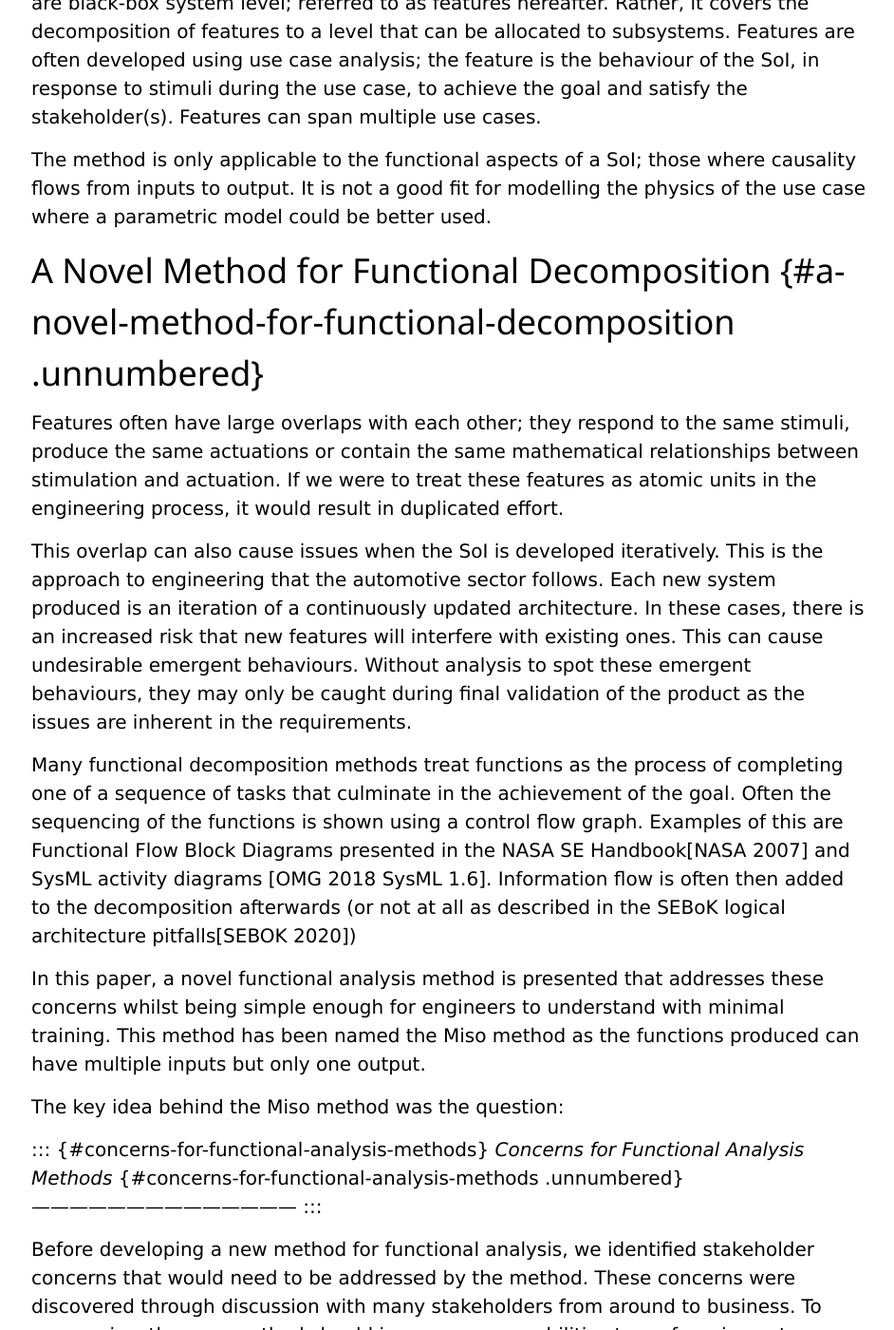
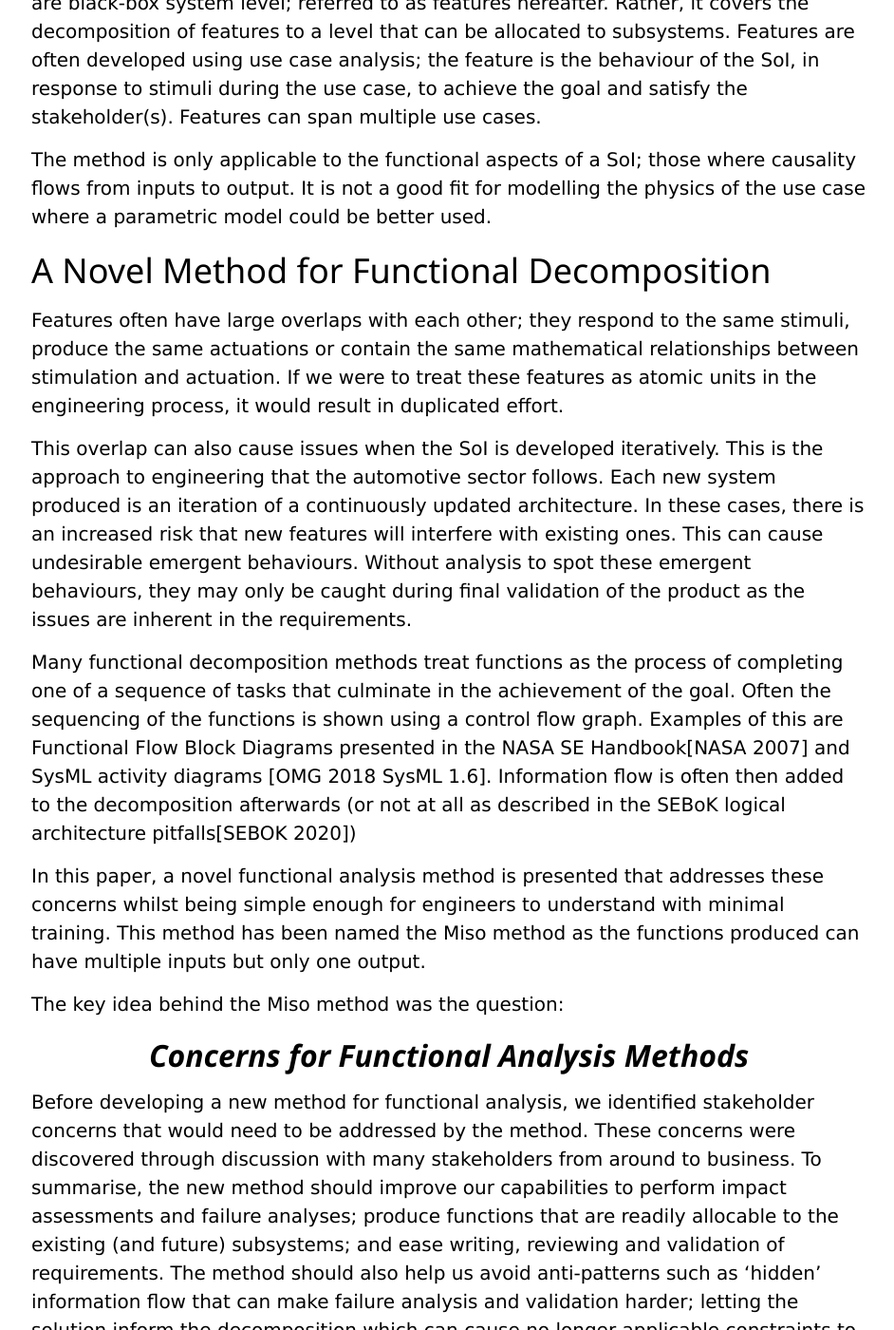
Before and after one commit to cathxrsis/cathxrsis.github.io, a Jekyll site: the page built from _posts/2021-11-30-Gaining-Composure.md, in a window 1280 px wide and 1400 px high, scrolled down 1728 px. Shown: the whole window at 95% size, without its empty margins (167-1109 px from the left). Built offline with Jekyll 4.4.1, drawn with Linux system fonts in a browser that asks for light colours; comment, search, counter and statistics services are not loaded; some of the changed text lies outside the part shown.

Commit message:
Rhizomatic phase

```diff
--- a/_posts/2021-11-30-Gaining-Composure.md
+++ b/_posts/2021-11-30-Gaining-Composure.md
@@ -40,7 +40,7 @@ allowed us to perform analyses to catch emergent behaviours of the
 feature; more easily perform failure analysis and gives us a standard
 "currency" with which to cascade requirements to subsystems.
 
-Introduction {#introduction .unnumbered}
+Introduction
 ============
 
 Performing a functional analysis for a system is a common step in the
@@ -70,7 +70,7 @@ where causality flows from inputs to output. It is not a good fit for
 modelling the physics of the use case where a parametric model could be
 better used.
 
-A Novel Method for Functional Decomposition {#a-novel-method-for-functional-decomposition .unnumbered}
+A Novel Method for Functional Decomposition
 ===========================================
 
 Features often have large overlaps with each other; they respond to the
@@ -105,10 +105,8 @@ output.
 
 The key idea behind the Miso method was the question:
 
-::: {#concerns-for-functional-analysis-methods}
-*Concerns for Functional Analysis Methods* {#concerns-for-functional-analysis-methods .unnumbered}
+*Concerns for Functional Analysis Methods*
 ------------------------------------------
-:::
 
 Before developing a new method for functional analysis, we identified
 stakeholder concerns that would need to be addressed by the method.
@@ -123,10 +121,8 @@ letting the solution inform the decomposition which can cause no longer
 applicable constraints to affect the requirements; and help avoid
 decomposition to the wrong level of abstraction.
 
-::: {#miso-functions}
-*Miso Functions* {#miso-functions .unnumbered}
+*Miso Functions*
 ----------------
-:::
 
 A sign of a good method is repeatability: two engineers with the same
 inputs, separated so they can't communicate, should produce the same
@@ -183,7 +179,6 @@ you an understanding of the 'size' of the computation a function
 represents (in rough big O notation) and can inform allocation if
 computing power is a constraint.
 
-::: {#a-whole-system-functional-architecture}
 *A Whole-System Functional Architecture* {#a-whole-system-functional-architecture .unnumbered}
 ----------------------------------------
 :::
@@ -262,10 +257,8 @@ conditions where there is no stimulus and that they are easily
 understood. This convention was inspired by the Maybe type used in many
 functional programming languages \[Lipovača 2011\].
 
-::: {#stateful-functions}
-*Stateful Functions* {#stateful-functions .unnumbered}
+*Stateful Functions*
 --------------------
-:::
 
 An important part of the Miso method is the identification of whether an
 information flow is a token (event based) or a stream (continuous) as it
@@ -300,10 +293,8 @@ created to encompass this pattern. We then encouraged engineers to draw
 state diagrams to represent the behaviour of these new functions to
 improve comprehension and communication of requirements.
 
-::: {#summary-of-the-miso-method}
-*Summary of the Miso Method* {#summary-of-the-miso-method .unnumbered}
+*Summary of the Miso Method*
 ----------------------------
-:::
 
 Finally, presented is a summary of the steps to the Miso method of
 functional analysis:
```
Also changed, not shown: _posts/2020-07-18-Algebraic-Data.md (+1 -1 lines), _posts/2020-11-29-Type-Theory-As-Basis.md (+3 -3 lines), _posts/_Archive/2022-02-24-On-Agile-and-Hierarchy.md (added, +54 -0 lines).
